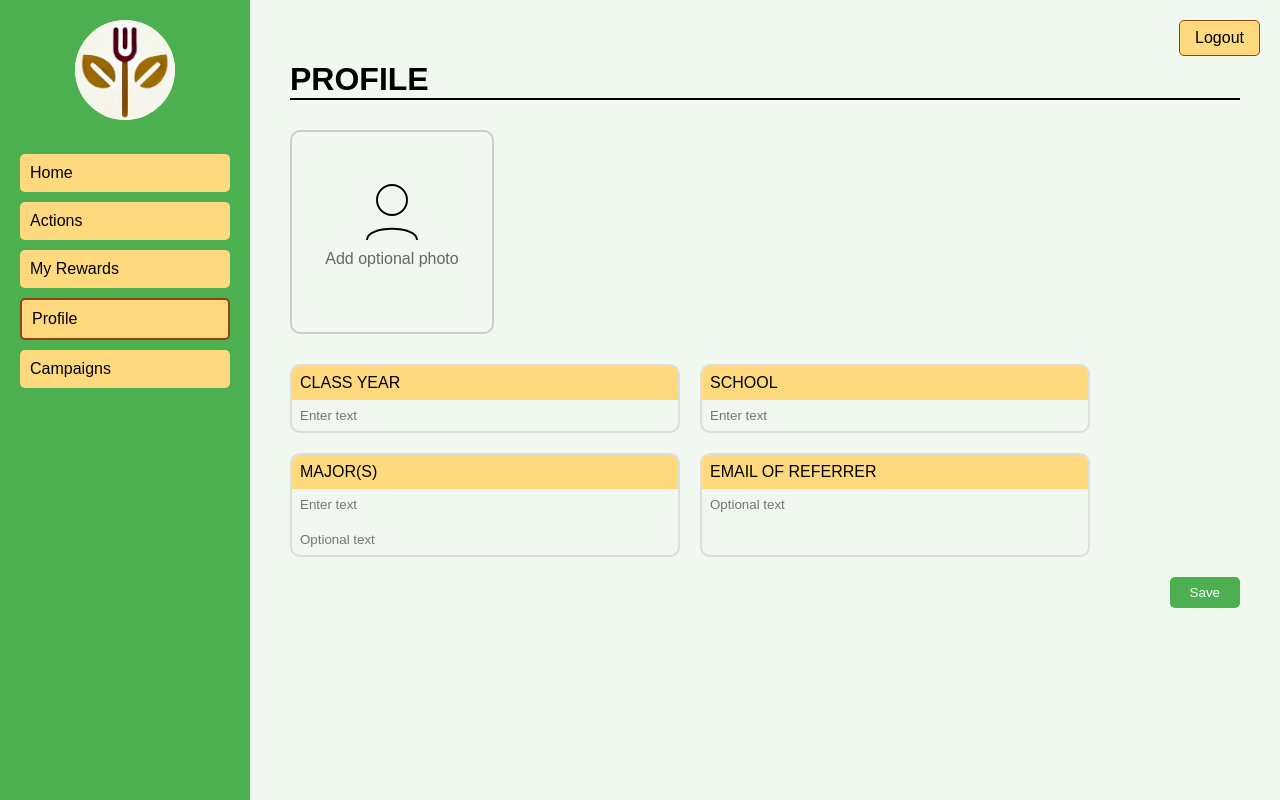
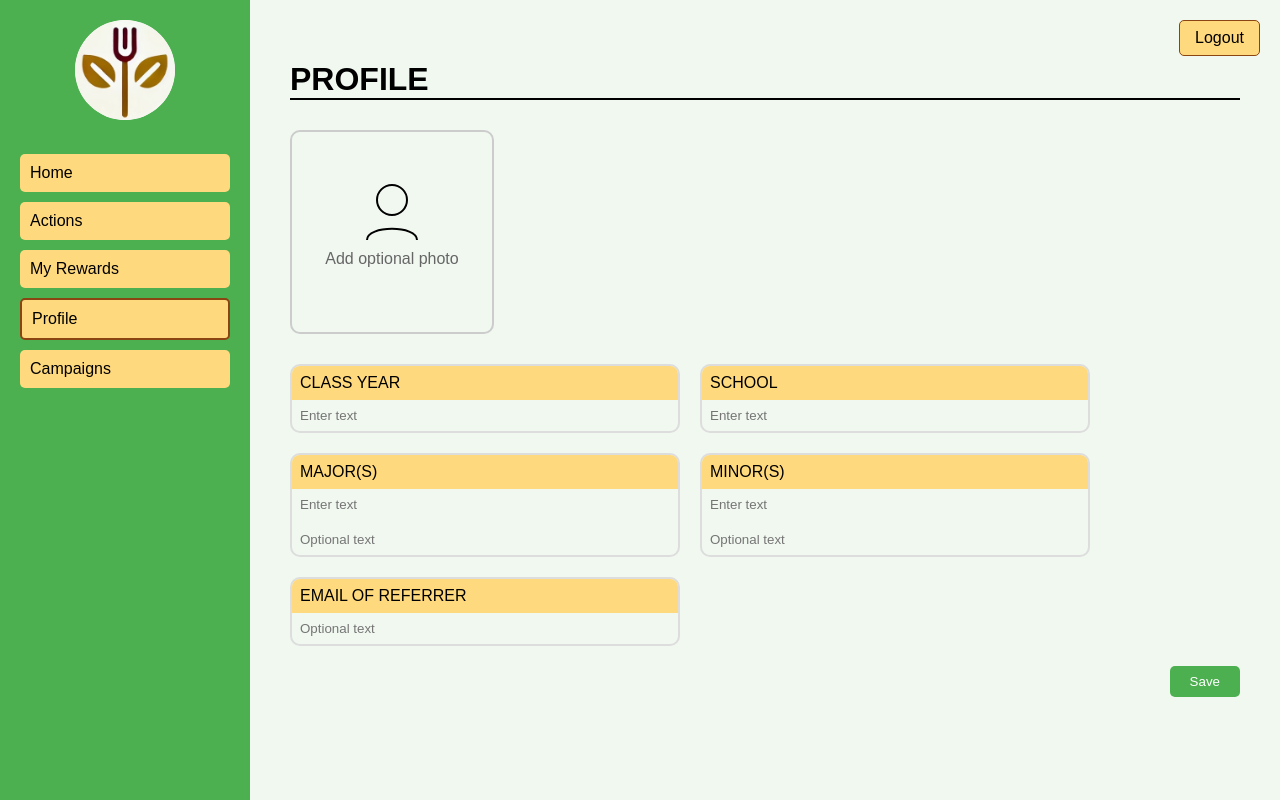
Before and after one commit to CSCI3356-Fall2024/Joaks, a Django app: page /profile/ in a window 1280 px wide. Run offline with Django 5.2, Linux system fonts and the light colour scheme.

Commit message:
added minor field to profile

```diff
--- a/mysite/templates/profile.html
+++ b/mysite/templates/profile.html
@@ -59,6 +59,19 @@
                        value="{{ user.double_major }}">
             </div>
 
+                        <!-- Minor(s) Field -->
+            <div style="border: 2px solid #ddd; border-radius: 10px;">
+                <div style="background-color: #ffd97d; padding: 8px; border-radius: 8px 8px 0 0;">
+                    MINOR(S)
+                </div>
+                <input type="text" placeholder="Enter text"
+                       style="width: calc(100% - 16px); padding: 8px; border: none; background: none; margin-bottom: 4px;"
+                       value="{{ user.minor }}">
+                <input type="text" placeholder="Optional text"
+                       style="width: calc(100% - 16px); padding: 8px; border: none; background: none;"
+                       value="{{ user.double_minor }}">
+            </div>
+
             <!-- Email of Referrer Field -->
             <div style="border: 2px solid #ddd; border-radius: 10px;">
                 <div style="background-color: #ffd97d; padding: 8px; border-radius: 8px 8px 0 0;">
```
